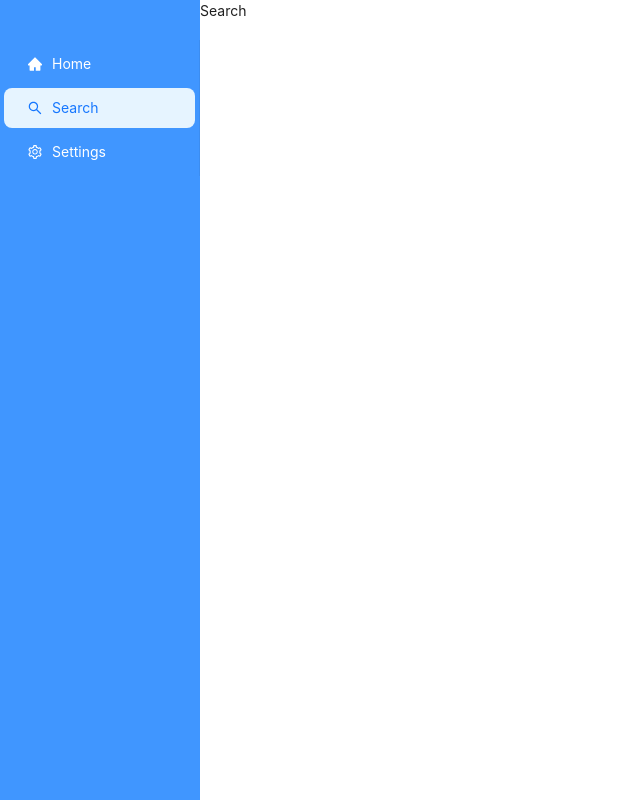
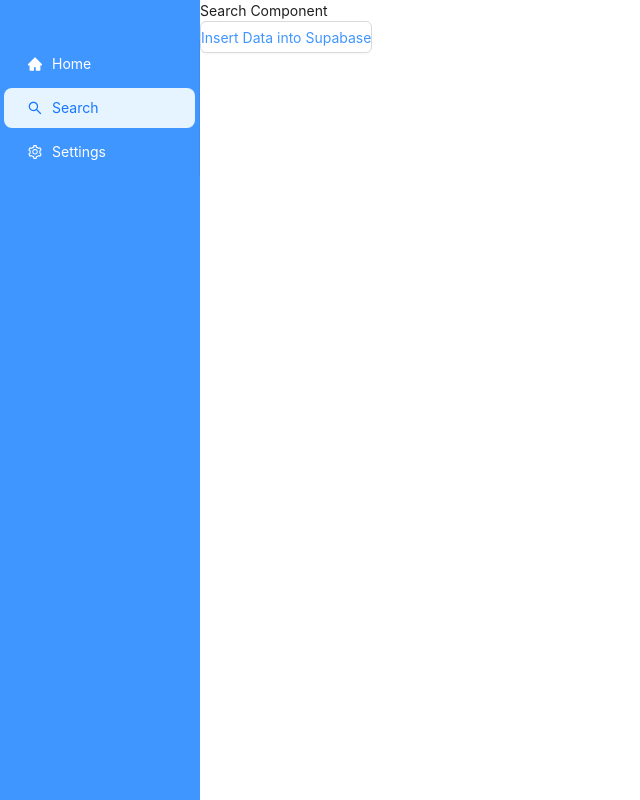
Before and after one commit to rafi-d-z/Yapper, a React (Create React App) app: page / in a window 1280 px wide. Both pictures are taken after a click on the item "Search". Shown: the whole page, without its empty margins (0-640 px from the left). Built offline with nearby package versions, Linux system fonts and the light colour scheme.

Commit message:
added a test insert function for supabase tables

```diff
--- a/src/App.js
+++ b/src/App.js
@@ -10,6 +10,9 @@ import {
   SettingOutlined,
 } from "@ant-design/icons";
 import { ConfigProvider, Layout, Menu } from "antd";
+import { createClient } from '@supabase/supabase-js'
+
+const supabase = createClient('https://gopjsvqjoeoawvccsgax.supabase.co', 'eyJhbGciOiJIUzI1NiIsInR5cCI6IkpXVCJ9.eyJpc3MiOiJzdXBhYmFzZSIsInJlZiI6ImdvcGpzdnFqb2VvYXd2Y2NzZ2F4Iiwicm9sZSI6ImFub24iLCJpYXQiOjE2OTY4OTQxNTQsImV4cCI6MjAxMjQ3MDE1NH0.1sT3E8bYnevWNP5VOpw7wExvzJa8SUSVm6AuFkL-BLQ')
 const { Content, Sider } = Layout;
 
 function getItem(label, key, icon, children) {
@@ -20,6 +23,29 @@ function getItem(label, key, icon, children) {
     label,
   };
 }
+
+export async function testSupabaseInsert() {
+  try {
+    const currentTime = new Date();
+    const formattedValue = `Current time : ${currentTime}`;
+    const { data, error } = await supabase
+      .from('testing_table')
+      .insert([
+        { value: formattedValue },
+      ]);
+
+    if (error) {
+      console.error('Supabase insert error:', error);
+    } else {
+      console.log('Supabase insert successful:', data);
+    }
+  } catch (error) {
+    console.error('An error occurred:', error);
+  }
+}
+
+
+
 const items = [
   getItem("Home", "1", <HomeFilled />),
   getItem("Search", "2", <SearchOutlined />),
--- a/src/components/Search.js
+++ b/src/components/Search.js
@@ -1,7 +1,20 @@
-function Search(){
-    return (
-        <div>Search</div>
-    )
+import React from 'react';
+import { Button } from 'antd';
+import { testSupabaseInsert } from '../App';
+// Import the `testSupabaseInsert` function here
+
+function Search() {
+  // Define the function to handle the button click
+  const handleInsertClick = () => {
+    testSupabaseInsert(); // Call the `testSupabaseInsert` function when the button is clicked
+  };
+
+  return (
+    <div>
+      <h1>Search Component</h1>
+      <Button onClick={handleInsertClick}>Insert Data into Supabase</Button>
+    </div>
+  );
 }
 
 export default Search;
```
Also changed, not shown: 2 other files (tests, documents, lock files or other folders).
